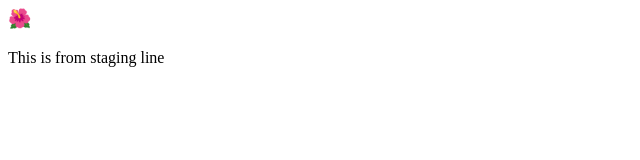
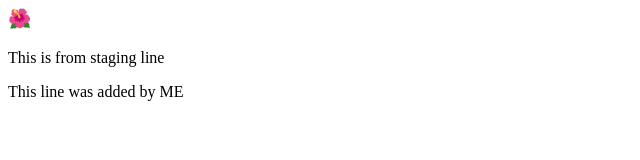
Before and after one commit to aminul157246/git-concept, a plain HTML site: page index.html in a window 1280 px wide. Shown: the whole page, without its empty margins (0-640 px from the left). Drawn offline with Linux system fonts and the light colour scheme.

Commit message:
login commit

```diff
--- a/index.html
+++ b/index.html
@@ -1,2 +1,5 @@
 <h3>🌺 </h3>
 <p>This is from staging line </p>
+<p>
+    This line was added by ME
+</p>
```
